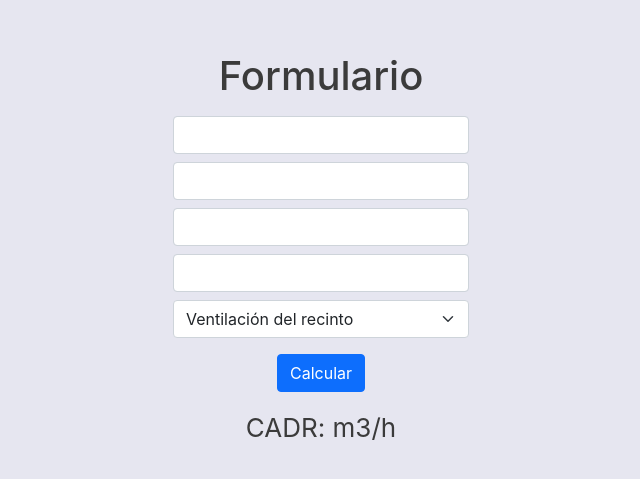
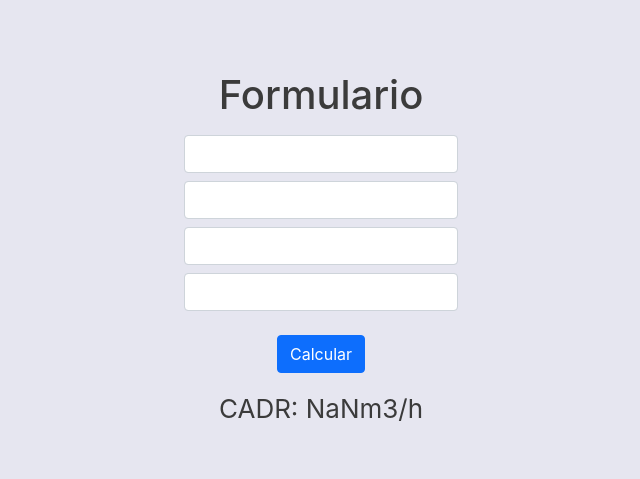
Before and after one commit to teootoledo/co2calculator, a React (Create React App) app: page / in a window 1280 px wide. Shown: the part 143-622 px from the top of the page, without its empty margins (319-959 px from the left). Built offline with nearby package versions, Linux system fonts and the light colour scheme.

Commit message:
Funciona, faltan correciones

```diff
--- a/src/components/RoomVolume.js
+++ b/src/components/RoomVolume.js
@@ -9,12 +9,12 @@ const RoomVolume = () => {
   const [Largo, setLargo] = useState();
   const [Volumen, setVolumen] = useState();
   const [CambiosAire, setCambiosAire] = useState();
-  const [Ventilacion, setVentilacion] = useState();
+  // const [Ventilacion, setVentilacion] = useState();
   const [Cadr, setCadr] = useState();
 
   const onSubmit = (e) => {
     setVolumen(Ancho * Largo * Altura);
-    const resultado = Volumen * (CambiosAire - Ventilacion);
+    const resultado = Volumen * (CambiosAire - 4);
     setCadr(resultado);
     console.log(Cadr);
   };
@@ -87,7 +87,7 @@ const RoomVolume = () => {
           {errors?.cambiosAire?.message}
         </span>
 
-        <select
+        {/*         <select
           name="ventilacion"
           class="form-select"
           aria-label="Default select example"
@@ -102,12 +102,12 @@ const RoomVolume = () => {
           <option value="1.5">Normal de colegio</option>
           <option value="3">Buena ventilación</option>
           <option value="4">Ventilación mejorada con sistema</option>
-        </select>
+        </select> */}
         <button type="submit" className="btn btn-primary my-3">
           Calcular
         </button>
       </form>
-      <p>CADR: {Cadr} m3/h</p>
+      <p>CADR: {Ancho * Altura * Largo * (CambiosAire - 4)}m3/h</p>
     </Fragment>
   );
 };
```
